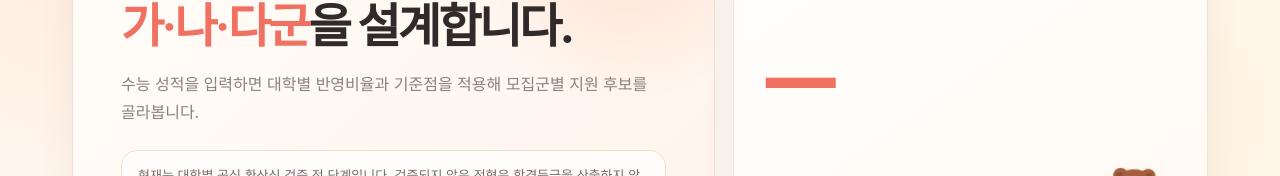
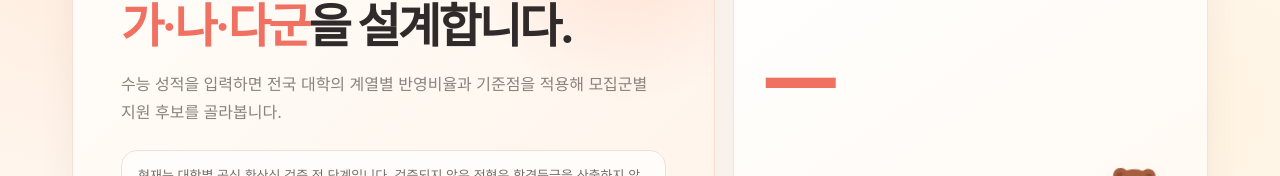
Before and after one commit to sooyachoco/2027-susi, a Next.js app: page / in a window 1280 px wide. Shown: the part 229-405 px from the top of the page. Built offline with nearby package versions, Linux system fonts and the light colour scheme.

Commit message:
ui: clarify nationwide regular admission coverage

```diff
--- a/app/page.tsx
+++ b/app/page.tsx
@@ -32,7 +32,7 @@ export default function Page() {
         <div className="heroCopy">
           <div className="eyebrow">2027학년도 정시 대비</div>
           <h1>수능 성적으로<br /><span>가·나·다군</span>을 설계합니다.</h1>
-          <p>수능 성적을 입력하면 대학별 반영비율과 기준점을 적용해 모집군별 지원 후보를 골라봅니다.</p>
+          <p>수능 성적을 입력하면 전국 대학의 계열별 반영비율과 기준점을 적용해 모집군별 지원 후보를 골라봅니다.</p>
           <div className="notice">현재는 대학별 공식 환산식 검증 전 단계입니다. 검증되지 않은 전형은 합격등급을 산출하지 않고 참고 후보로만 표시합니다.</div>
         </div>
         <div className="panel scoreHero"><div className="muted">현재 분석 상태</div><div className="bigScore">{started ? (portfolio?.recommendations.length ?? 0) : "—"}</div><div>{started ? "추천 모집군" : "점수 입력 후 분석"}</div></div>
```
